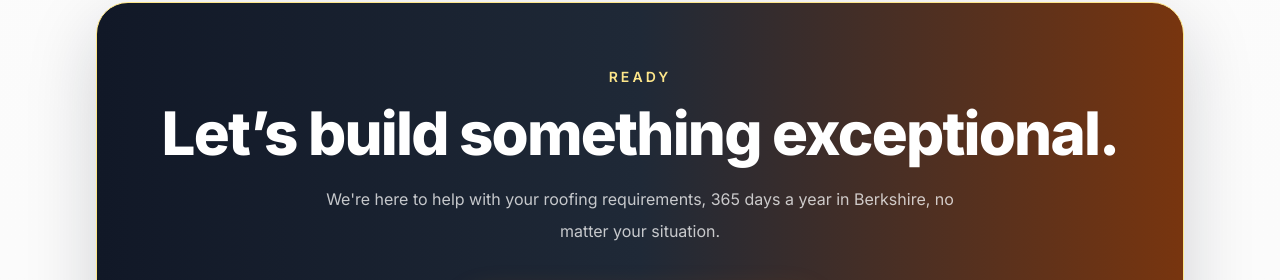
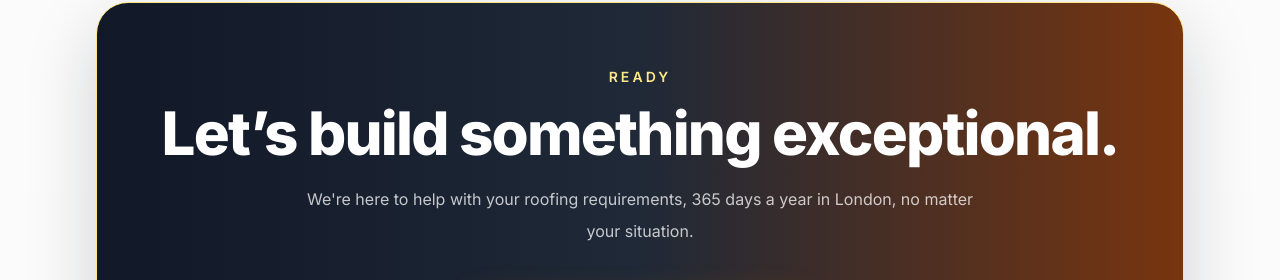
Before and after one commit to djrizzz88/tiktok.github.io, a plain HTML site: page index.html in a window 1280 px wide. Shown: the part 4454-4734 px from the top of the page. Drawn offline with nearby package versions, Linux system fonts and the light colour scheme.

Commit message:
Update index.html

```diff
--- a/index.html
+++ b/index.html
@@ -493,7 +493,7 @@
             <div class="text-sm uppercase tracking-[0.22em] text-amber-200 font-semibold">Ready</div>
             <h2 class="section-title mt-4 text-4xl md:text-6xl font-extrabold">Let’s build something exceptional.</h2>
             <p class="mt-5 max-w-2xl mx-auto text-white/75 leading-8"> We're here to help with your roofing requirements,
-365 days a year in Berkshire, no matter your situation.</p>
+365 days a year in London, no matter your situation.</p>
             <a href="#contact" class="inline-flex mt-9 btn-primary px-8 py-4 rounded-full text-sm font-semibold">Call our Roofing team Now !!  07745 913282</a>
           </div>
         </div>
```
